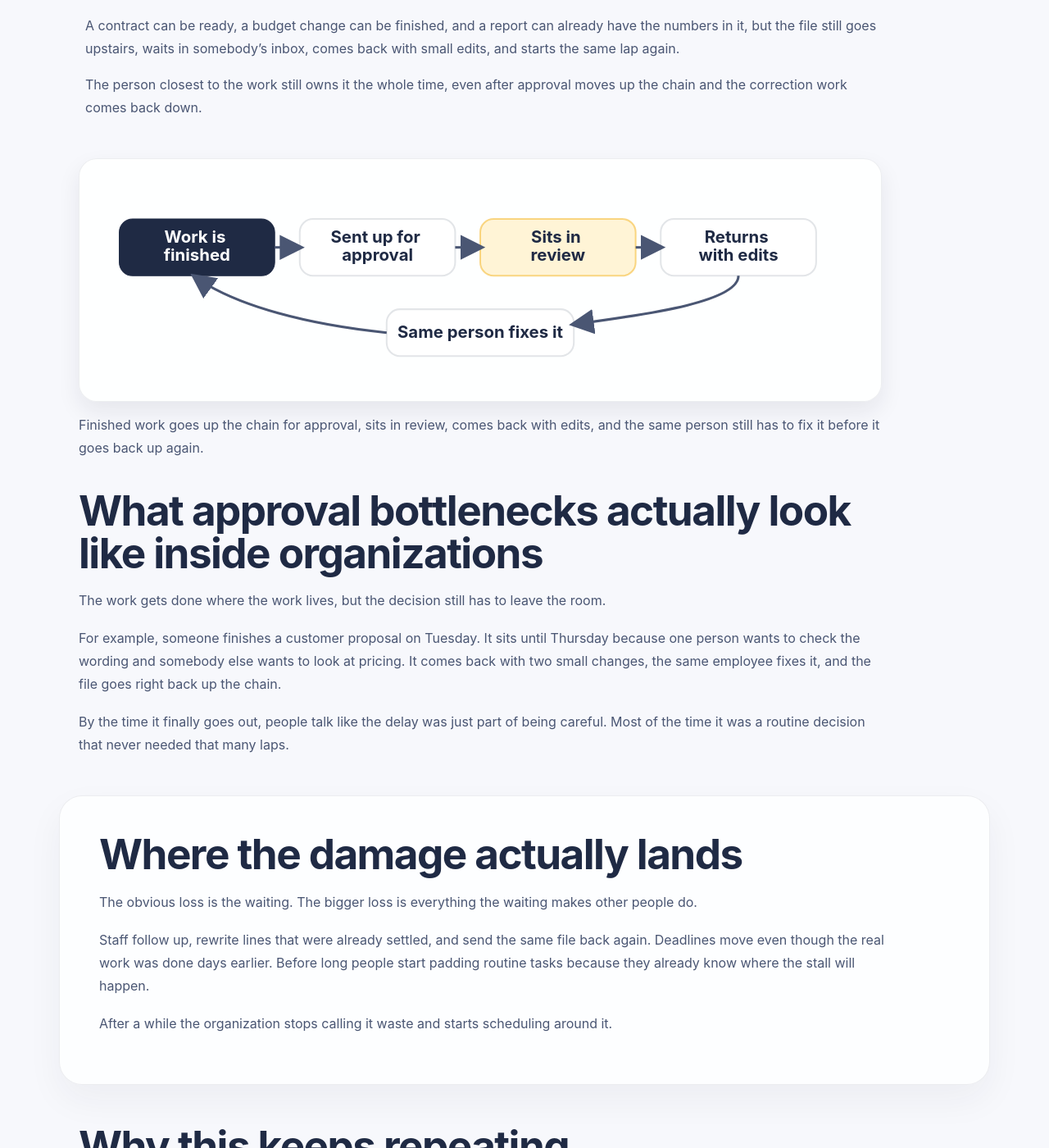
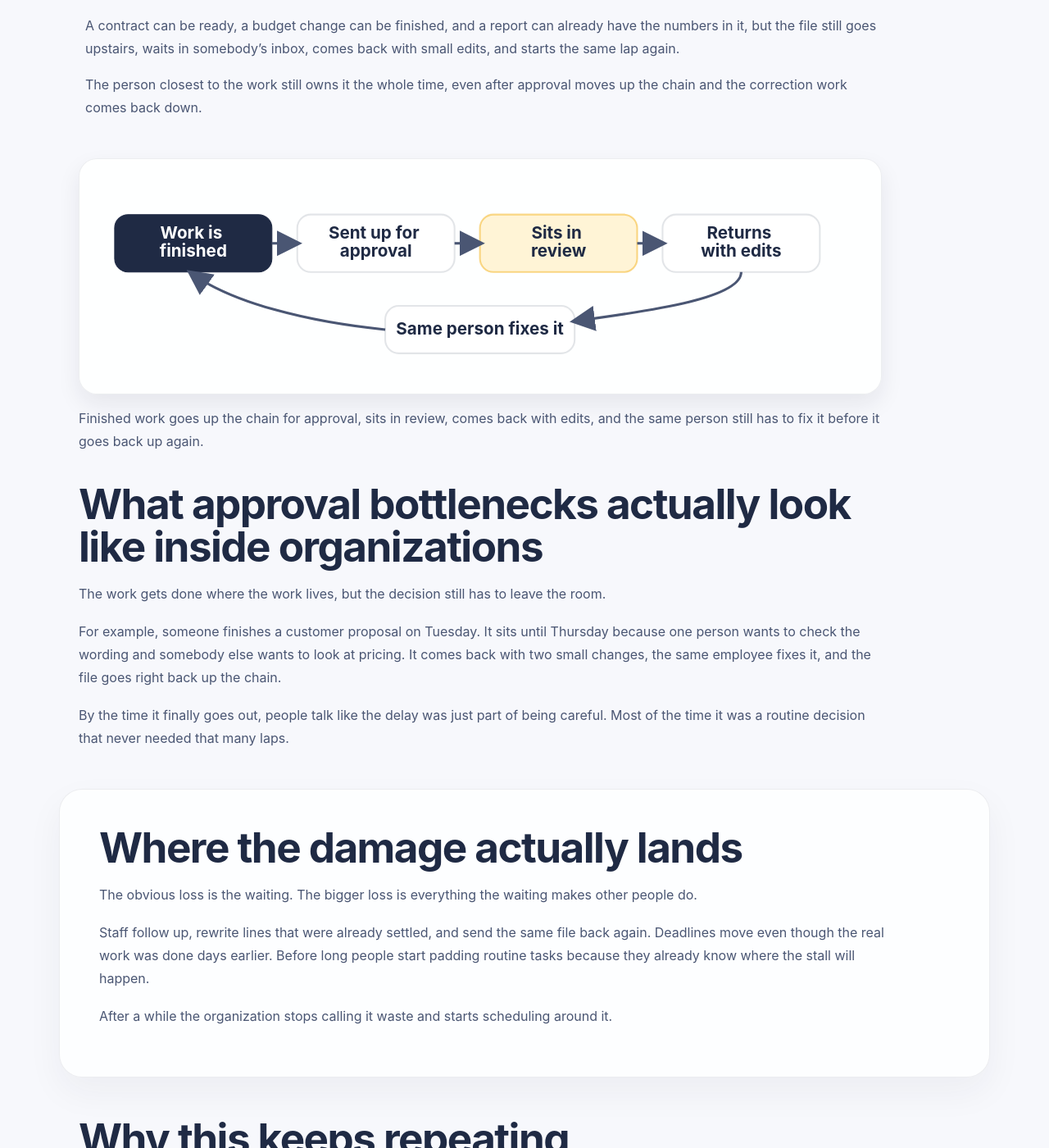
Before and after one commit to efost7873/integratedvaluearchitecture.com, a Jekyll site: the page built from approval-bottlenecks.html, in a window 1280 px wide and 1400 px high, scrolled down 267 px. Shown: the whole window at 82% size. Built offline with Jekyll 4.4.1, drawn with Linux system fonts in a browser that asks for light colours.

Commit message:
Update _visuals.scss

```diff
--- a/_sass/_visuals.scss
+++ b/_sass/_visuals.scss
@@ -4,7 +4,7 @@
 
 .iva-visual-frame {
   margin: 0;
-  padding: 1.25rem;
+  padding: 0.9rem;
   background: rgba(255, 255, 255, 0.88);
   border: 1px solid rgba(31, 42, 68, 0.08);
   border-radius: 22px;
```
